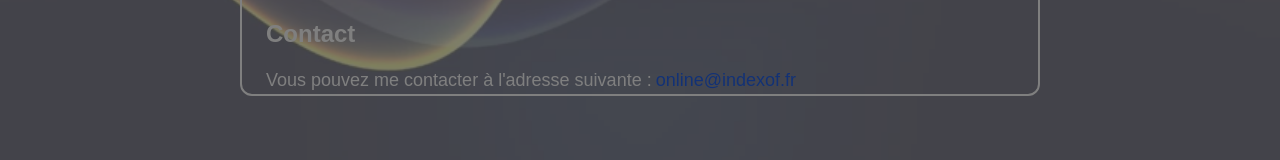
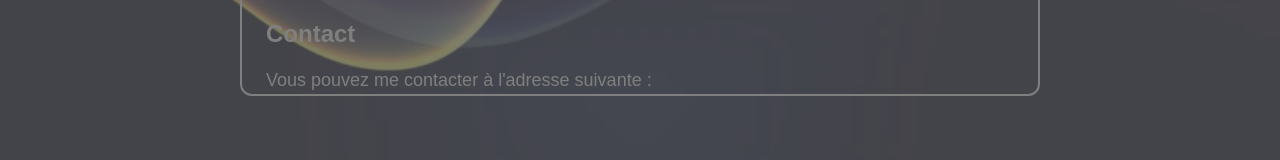
Before and after one commit to myriam-braconier/cv_frontend, a Next.js app: page /about in a window 1280 px wide. Shown: the part 544-704 px from the top of the page. Built offline with nearby package versions, Linux system fonts and the light colour scheme; no server answers.

Commit message:
debug next.config.js

```diff
--- a/next.config.js
+++ b/next.config.js
@@ -8,10 +8,6 @@ module.exports = {
 			{
 				source: "/api/:path*",
 				destination: "http://localhost:4000/api/:path*",
-			},
-			{
-				source: "/about",
-				destination: "http://localhost:4000/about*",
 			},
 		];
 	},
@@ -31,7 +27,7 @@ module.exports = {
             },
             {
                 protocol: "https",
-                hostname: "concrete-vibes.up.railway.app/",
+                hostname: "concrete-vibes.up.railway.app",
                 pathname: "/**",
             },
             {
--- a/src/app/about/page.tsx
+++ b/src/app/about/page.tsx
@@ -41,10 +41,10 @@ export default function AboutPage() {
 						<p>
 							Vous pouvez me contacter à l&apos;adresse suivante :
 							<a
-								href="mailto:online@indexof.fr"
+								href=""
 								className="text-blue-600 hover:underline ml-1"
 							>
-								online@indexof.fr
+
 							</a>
 						</p>
 					</section>
--- a/src/app/synthetisers/page.tsx
+++ b/src/app/synthetisers/page.tsx
@@ -1,5 +1,5 @@
 "use client";
-import { useParams } from "next/navigation";
+
 import { ListSynthetisers } from "@/features/synthetisers/components/list/ListSynthetisers";
 import AiGenerator from "../../components/AiGenerator";
 import { useState, useEffect } from "react";
@@ -8,8 +8,8 @@ import { Synth } from "@/features/synthetisers/types/synth";
 // import AIBackground from "@components/AIbackground";
 
 export default function SynthetisersPage() {
-	const params = useParams();
-  const id = params?.id;
+
+
 
 	const [synths] = useState<Synth[]>([]);
 	const [isAuth, setIsAuth] = useState(false);
@@ -120,7 +120,7 @@ export default function SynthetisersPage() {
 					{/* <BackgroundRotator images={images} /> */}
 
 					<h1 className="text-3xl font-bold mb-8 text-center text-white">
-						Synthétiseur ID : {id ?? "inconnu"}
+						Synthétiseurs
 					</h1>
 
 					<ListSynthetisers
```
